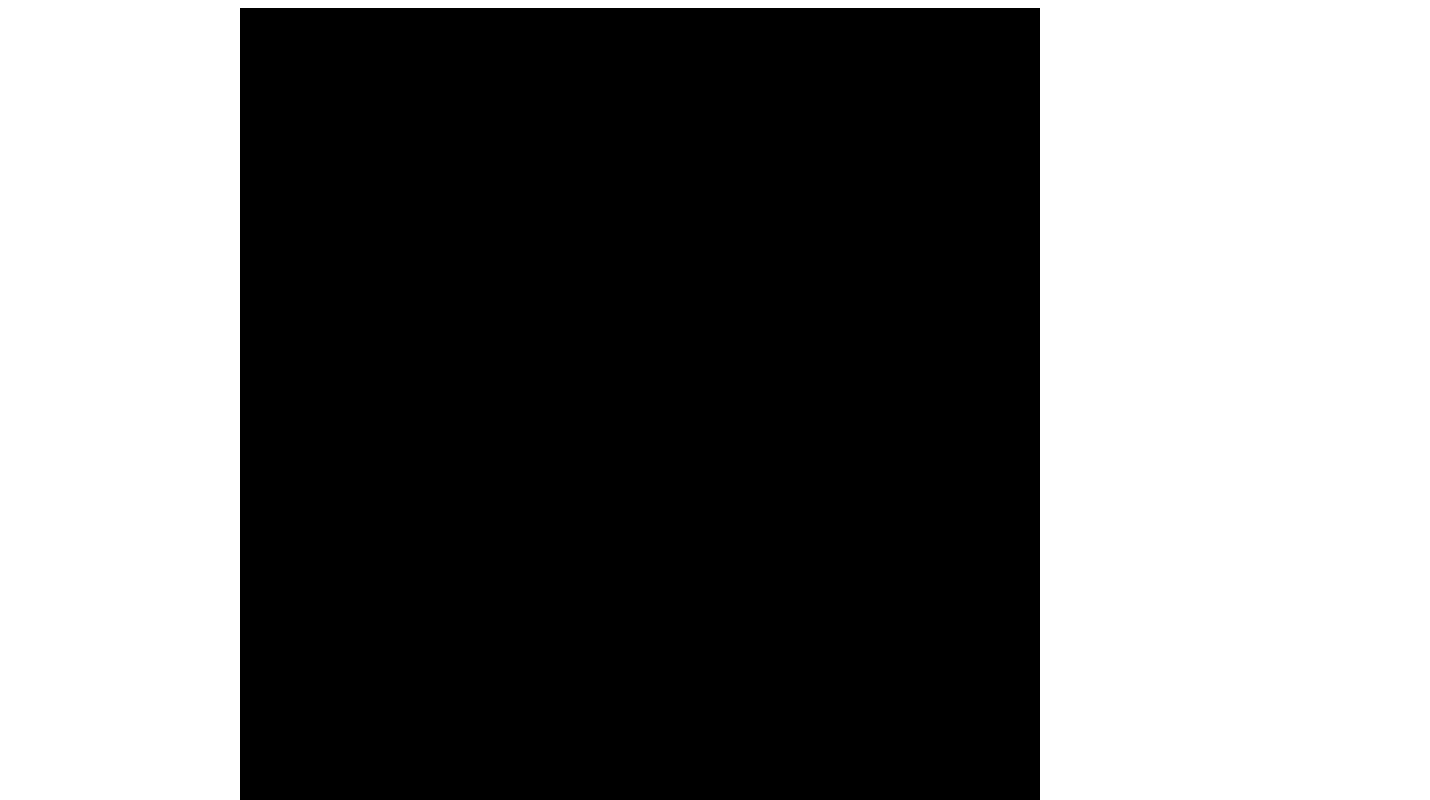
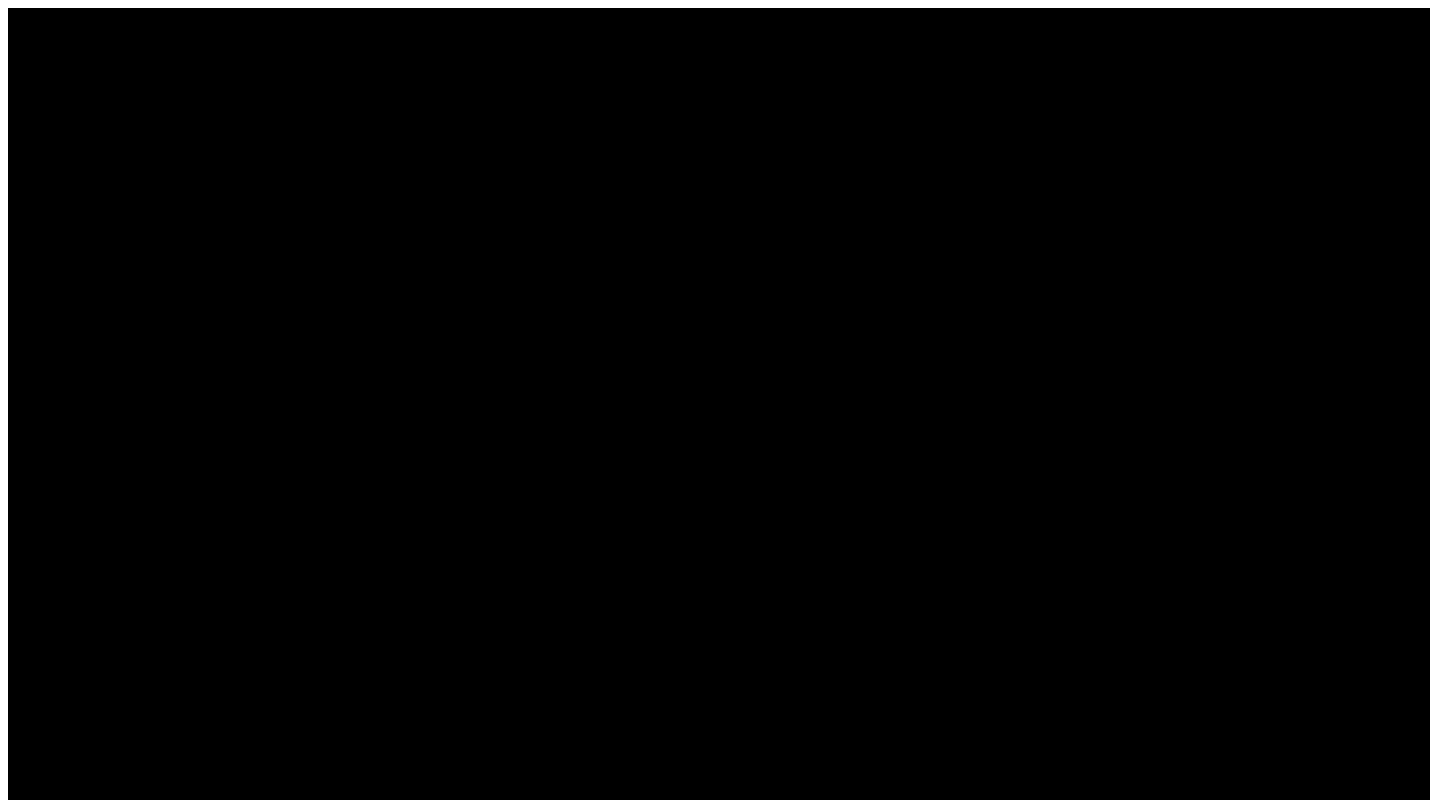
Before and after one commit to colfrog/game-of-life, a plain HTML site: page index.html in a window 1280 px wide. Shown: the top 800 px of the page, 1430 px wide, since content can reach past the window. Drawn offline with Linux system fonts and the light colour scheme.

Commit message:
Resize canvas

```diff
--- a/index.html
+++ b/index.html
@@ -28,7 +28,7 @@ body {
 
 <body>
  <div id="gol-root">
-  <canvas id="gol-canvas" width="800" height="800"></canvas>
+  <canvas id="gol-canvas" width="1422" height="828"></canvas>
   <div class="button-list" id="controlButtons">
    <button onclick="start()">start</button>
    <button onclick="stop()">stop</button>
@@ -53,9 +53,9 @@ body {
 // Constants
 const background = '#000000';	// Colour for inactive positions
 const foreground = '#ffffff';	// Colour for active positions
-const factor = 8;		// Size factor for each pixel
-const w = 100;			// Width of the table
-const h = 100;			// Height of the table
+const factor = 9;		// Size factor for each pixel
+const w = 158;			// Width of the table
+const h = 92;			// Height of the table
 
 // Create the table
 var T = makeTable(w, h, emptyTable);
```
